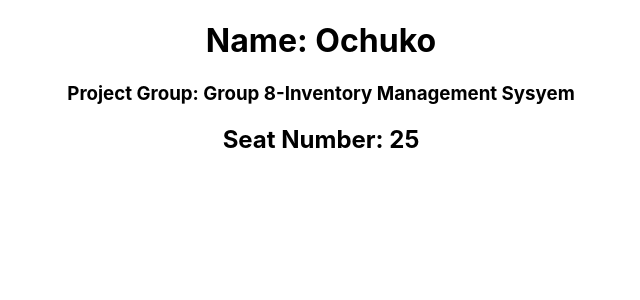
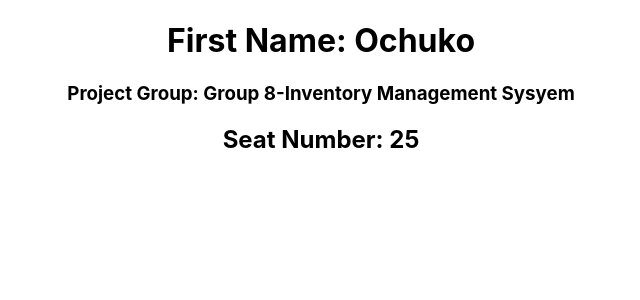
Before and after one commit to Aneal250/Weekly_Task_9, a React (Create React App) app: page / in a window 1280 px wide. Shown: the top 300 px of the page, without its empty margins (319-959 px from the left). Built offline with nearby package versions, Linux system fonts and the light colour scheme.

Commit message:
updated Project.js

```diff
--- a/src/Components/ProjectData.js
+++ b/src/Components/ProjectData.js
@@ -3,7 +3,7 @@ import React from 'react';
 export default function ProjectData(props) {
     return(
 <div>
-    <h1>Name: {props. myProject.name}</h1>
+    <h1>First Name: {props.myProject.name}</h1>
     <h3>Project Group: {props.myProject.group}</h3>
     <h2>Seat Number: {props.myProject.seat}</h2>
 </div>
```
